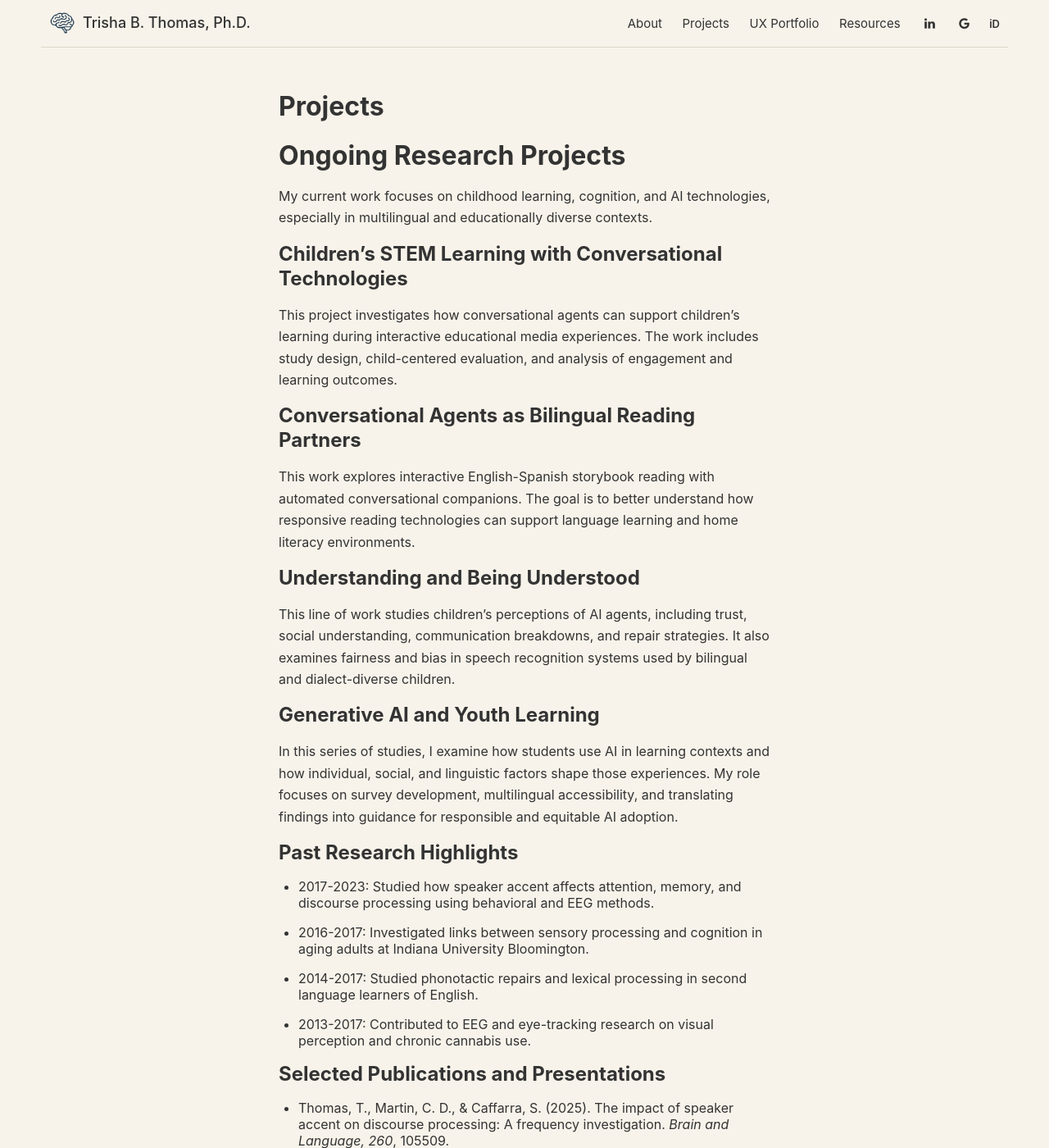
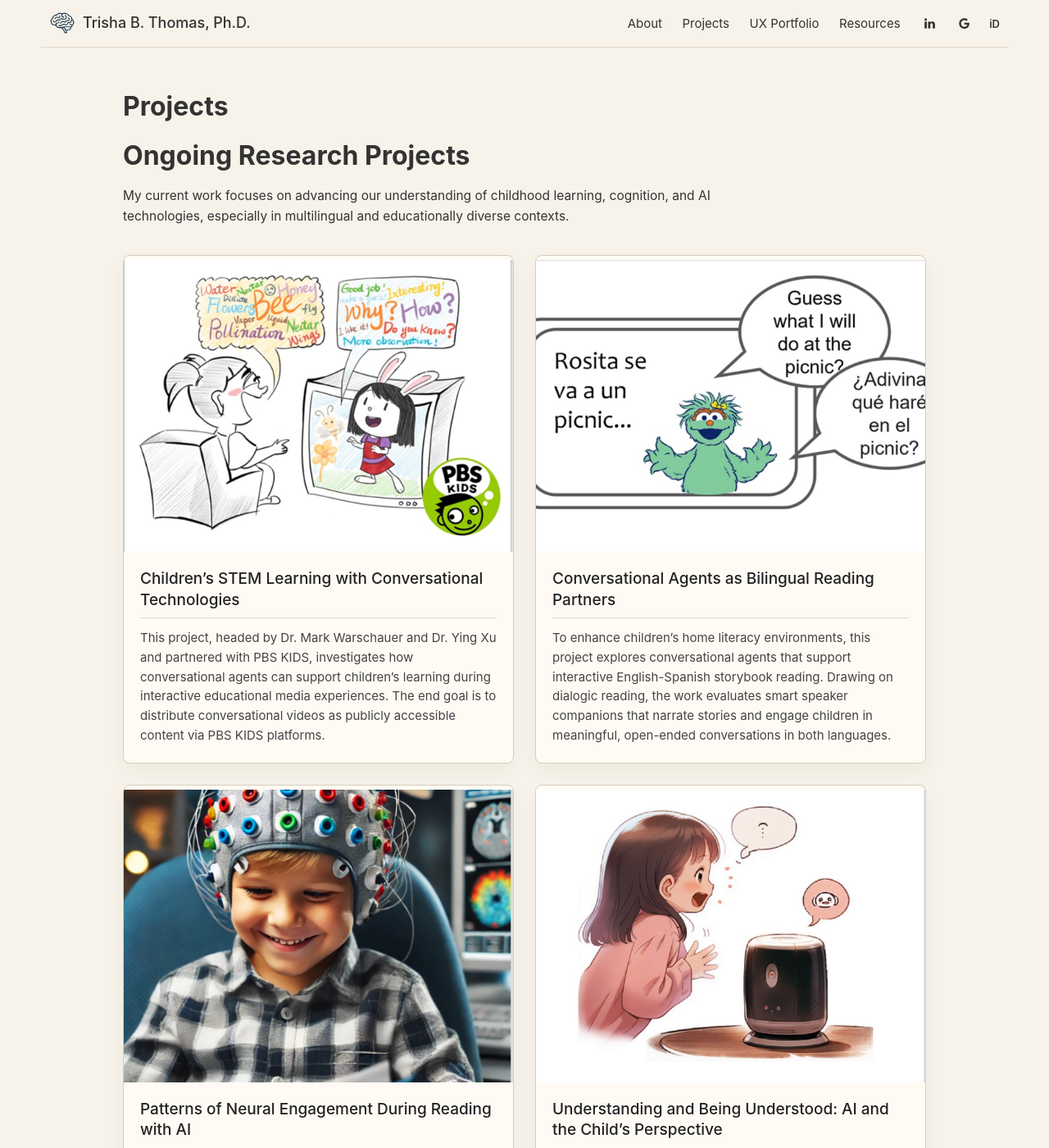
Before and after one commit to tthomas840/tthomas840.github.io, a Jekyll site: the page built from pages/documentation.md, in a window 1280 px wide and 1400 px high. Shown: the whole window at 82% size. Built offline with Jekyll 4.4.1, drawn with Linux system fonts in a browser that asks for light colours; nearby versions of some CDN libraries; some of the changed text lies outside the part shown.

Commit message:
Refresh projects page with image cards

```diff
--- a/_sass/_page.scss
+++ b/_sass/_page.scss
@@ -7,6 +7,10 @@
 
 .page-content.about-page-content {
   max-width: 960px;
+}
+
+.page-content.projects-page-content {
+  max-width: 980px;
 }
 
 .about-page {
@@ -92,6 +96,88 @@
   text-underline-offset: 2px;
 }
 
+.projects-page {
+  color: #333;
+}
+
+.projects-page > h1 {
+  margin-bottom: 14px;
+}
+
+.projects-page > p {
+  font-size: 15.5px;
+  line-height: 1.65;
+  max-width: 760px;
+}
+
+.project-grid {
+  display: grid;
+  gap: 26px;
+  grid-template-columns: repeat(2, minmax(0, 1fr));
+  margin: 34px 0 42px;
+}
+
+.project-card {
+  background: #fffbf4;
+  border: 1px solid #d8cdbc;
+  border-radius: 8px;
+  box-shadow: 0 10px 22px rgba(72, 61, 45, 0.05);
+  overflow: hidden;
+}
+
+.project-card img {
+  aspect-ratio: 4 / 3;
+  display: block;
+  height: auto;
+  object-fit: cover;
+  object-position: center;
+  width: 100%;
+}
+
+.project-card-body {
+  padding: 20px 20px 22px;
+}
+
+.projects-page .project-card h2 {
+  border-bottom: 1px solid #ded6c8;
+  color: #222;
+  font-size: 19px;
+  font-weight: 500;
+  line-height: 1.35;
+  margin: 0 0 12px;
+  padding-bottom: 9px;
+}
+
+.project-card p {
+  color: #444;
+  font-size: 15px;
+  line-height: 1.58;
+  margin: 0 0 12px;
+}
+
+.project-card p:last-child {
+  margin-bottom: 0;
+}
+
+.projects-page h2 {
+  color: #222;
+  font-size: 21px;
+  font-weight: 500;
+  margin-top: 36px;
+}
+
+.projects-page li {
+  font-size: 15.5px;
+  line-height: 1.6;
+  margin-bottom: 8px;
+}
+
+.projects-page a {
+  color: #39729e;
+  text-decoration: underline;
+  text-underline-offset: 2px;
+}
+
 @media (max-width: 800px) {
   .about-grid {
     grid-template-columns: 1fr;
@@ -100,4 +186,8 @@
   .snapshot-callout {
     padding: 18px;
   }
+
+  .project-grid {
+    grid-template-columns: 1fr;
+  }
 }
--- a/pages/documentation.md
+++ b/pages/documentation.md
@@ -3,29 +3,69 @@ layout: page
 title: Projects
 #category: documentation
 permalink: /projects
+page_class: projects-page-content
 ---
+
+<div class="projects-page" markdown="1">
 
 # Ongoing Research Projects
 
-My current work focuses on childhood learning, cognition, and AI technologies, especially in multilingual and educationally diverse contexts.
+My current work focuses on advancing our understanding of childhood learning, cognition, and AI technologies, especially in multilingual and educationally diverse contexts.
 
-## Children's STEM Learning with Conversational Technologies
+<div class="project-grid">
+  <article class="project-card">
+    <img src="{{ site.github.url }}/assets/img/projects/stem-conversational-technologies.png" alt="Child interacting with an educational media character on PBS KIDS">
+    <div class="project-card-body">
+      <h2>Children’s STEM Learning with Conversational Technologies</h2>
+      <p>This project, headed by Dr. Mark Warschauer and Dr. Ying Xu and partnered with PBS KIDS, investigates how conversational agents can support children’s learning during interactive educational media experiences. The end goal is to distribute conversational videos as publicly accessible content via PBS KIDS platforms.</p>
+    </div>
+  </article>
 
-This project investigates how conversational agents can support children's learning during interactive educational media experiences. The work includes study design, child-centered evaluation, and analysis of engagement and learning outcomes.
+  <article class="project-card">
+    <img src="{{ site.github.url }}/assets/img/projects/bilingual-reading-partners.png" alt="Bilingual Sesame Street storybook with English and Spanish speech bubbles">
+    <div class="project-card-body">
+      <h2>Conversational Agents as Bilingual Reading Partners</h2>
+      <p>To enhance children’s home literacy environments, this project explores conversational agents that support interactive English-Spanish storybook reading. Drawing on dialogic reading, the work evaluates smart speaker companions that narrate stories and engage children in meaningful, open-ended conversations in both languages.</p>
+    </div>
+  </article>
 
-## Conversational Agents as Bilingual Reading Partners
+  <article class="project-card">
+    <img src="{{ site.github.url }}/assets/img/projects/neural-engagement-reading-ai.png" alt="Child wearing an fNIRS cap while reading">
+    <div class="project-card-body">
+      <h2>Patterns of Neural Engagement During Reading with AI</h2>
+      <p>This project investigates children’s neural responses during interactions with AI and human partners. Using fNIRS and naturalistic story-listening tasks, the study examines how developing brains process social interaction in educational contexts.</p>
+    </div>
+  </article>
 
-This work explores interactive English-Spanish storybook reading with automated conversational companions. The goal is to better understand how responsive reading technologies can support language learning and home literacy environments.
+  <article class="project-card">
+    <img src="{{ site.github.url }}/assets/img/projects/ai-child-perspective.png" alt="Child speaking with a smart speaker">
+    <div class="project-card-body">
+      <h2>Understanding and Being Understood: AI and the Child’s Perspective</h2>
+      <p>This work explores how children perceive AI agents, navigate trust, and respond to communication breakdowns. It also examines fairness and bias in speech recognition systems used by bilingual and dialect-diverse children.</p>
+    </div>
+  </article>
 
-## Understanding and Being Understood
+  <article class="project-card">
+    <img src="{{ site.github.url }}/assets/img/projects/educational-storytelling-ai.png" alt="Children greeting each other in multiple languages">
+    <div class="project-card-body">
+      <h2>Educational Storytelling: The Role of Generative AI in Children’s Learning</h2>
+      <p>This research explores how large language models and generative AI can shape children’s learning. Current work includes co-creating STEM-focused narratives with children and testing strategies such as theory-based prompting, retrieval-augmented generation, and fine-tuning to support educational dialogue.</p>
+    </div>
+  </article>
 
-This line of work studies children's perceptions of AI agents, including trust, social understanding, communication breakdowns, and repair strategies. It also examines fairness and bias in speech recognition systems used by bilingual and dialect-diverse children.
-
-## Generative AI and Youth Learning
-
-In this series of studies, I examine how students use AI in learning contexts and how individual, social, and linguistic factors shape those experiences. My role focuses on survey development, multilingual accessibility, and translating findings into guidance for responsible and equitable AI adoption.
+  <article class="project-card">
+    <img src="{{ site.github.url }}/assets/img/projects/global-ai-youth-learning.png" alt="Global collaboration map with people connecting across regions">
+    <div class="project-card-body">
+      <h2>Generative AI and Youth Learning Across the Globe</h2>
+      <p>This series of studies examines how adolescents use AI in learning contexts and how individual, social, linguistic, and infrastructural factors shape those experiences. My role focuses on survey development, multilingual accessibility, and translating findings into guidance for responsible and equitable AI adoption.</p>
+      <p><a href="{{ site.github.url }}/assets/state-of-ai-k12-mexico-en.pdf">Read the policy brief</a> or <a href="https://revista.drclas.harvard.edu/the-ai-era-digital-divide-listening-to-mexican-youth-voices/" target="_blank">read the ReVista article</a>.</p>
+    </div>
+  </article>
+</div>
 
 ## Past Research Highlights
+
+With a background in linguistics and cognitive science, much of my past research experience focused on investigating cognitive mechanisms of multilingual processing.
 
 - 2017-2023: Studied how speaker accent affects attention, memory, and discourse processing using behavioral and EEG methods.
 - 2016-2017: Investigated links between sensory processing and cognition in aging adults at Indiana University Bloomington.
@@ -34,7 +74,9 @@ In this series of studies, I examine how students use AI in learning contexts an
 
 ## Selected Publications and Presentations
 
-- Thomas, T., Martin, C. D., & Caffarra, S. (2025). The impact of speaker accent on discourse processing: A frequency investigation. *Brain and Language, 260*, 105509.
-- Xu, Y., Thomas, T., Yu, C. L., & Pan, E. Z. (2025). What makes children perceive or not perceive minds in generative AI? *Computers in Human Behavior: Artificial Humans*.
-- Xu, Y., Thomas, T., Li, Z., Chan, M., Lin, G., & Moore, K. (2024). Examining children's perceptions of AI-enabled interactive media characters. *International Journal of Child-Computer Interaction*.
-- Li, Z., Thomas, T., Yu, C. L., & Xu, Y. (2024). "I Said Knight, Not Night!": Children's communication breakdowns and repairs with AI versus human partners. *Proceedings of the 23rd Annual ACM Interaction Design and Children Conference*.
+- Thomas, T., Martin, C. D., & Caffarra, S. (2025). The impact of speaker accent on discourse processing: A frequency investigation. *Brain and Language, 260*, 105509. [DOI](https://doi.org/10.1016/j.bandl.2024.105509)
+- Xu, Y., Thomas, T., Yu, C. L., & Pan, E. Z. (2025). What makes children perceive or not perceive minds in generative AI? *Computers in Human Behavior: Artificial Humans*. [DOI](https://doi.org/10.1016/j.chbah.2025.100135)
+- Xu, Y., Thomas, T., Li, Z., Chan, M., Lin, G., & Moore, K. (2024). Examining children’s perceptions of AI-enabled interactive media characters. *International Journal of Child-Computer Interaction*. [DOI](https://doi.org/10.1016/j.ijcci.2024.100700)
+- Li, Z., Thomas, T., Yu, C. L., & Xu, Y. (2024). "I Said Knight, Not Night!": Children’s communication breakdowns and repairs with AI versus human partners. *Proceedings of the 23rd Annual ACM Interaction Design and Children Conference*. [DOI](https://doi.org/10.1145/3628516.3659394)
+
+</div>
```
Also changed, not shown: pages/about.md (+0 -2 lines), assets/img/projects/ai-child-perspective.png (added), assets/img/projects/bilingual-reading-partners.png (added), assets/img/projects/educational-storytelling-ai.png (added), assets/img/projects/global-ai-youth-learning.png (added), assets/img/projects/neural-engagement-reading-ai.png (added), assets/img/projects/stem-conversational-technologies.png (added).
